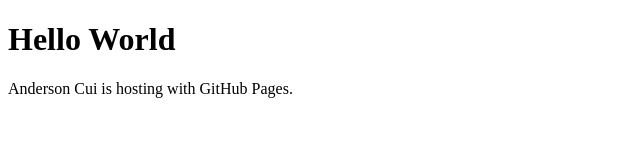
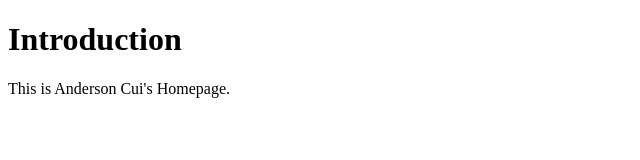
Before and after one commit to andersoncui/andersoncui.github.io, a plain HTML site: page index.html in a window 1280 px wide. Shown: the whole page, without its empty margins (0-640 px from the left). Drawn offline with Linux system fonts and the light colour scheme.

Commit message:
Update index.html

```diff
--- a/index.html
+++ b/index.html
@@ -1,7 +1,7 @@
 <!DOCTYPE html>
 <html>
 <body>
-<h1>Hello World</h1>
-<p>Anderson Cui is hosting with GitHub Pages.</p>
+<h1>Introduction</h1>
+<p>This is Anderson Cui's Homepage.</p>
 </body>
 </html>
```
